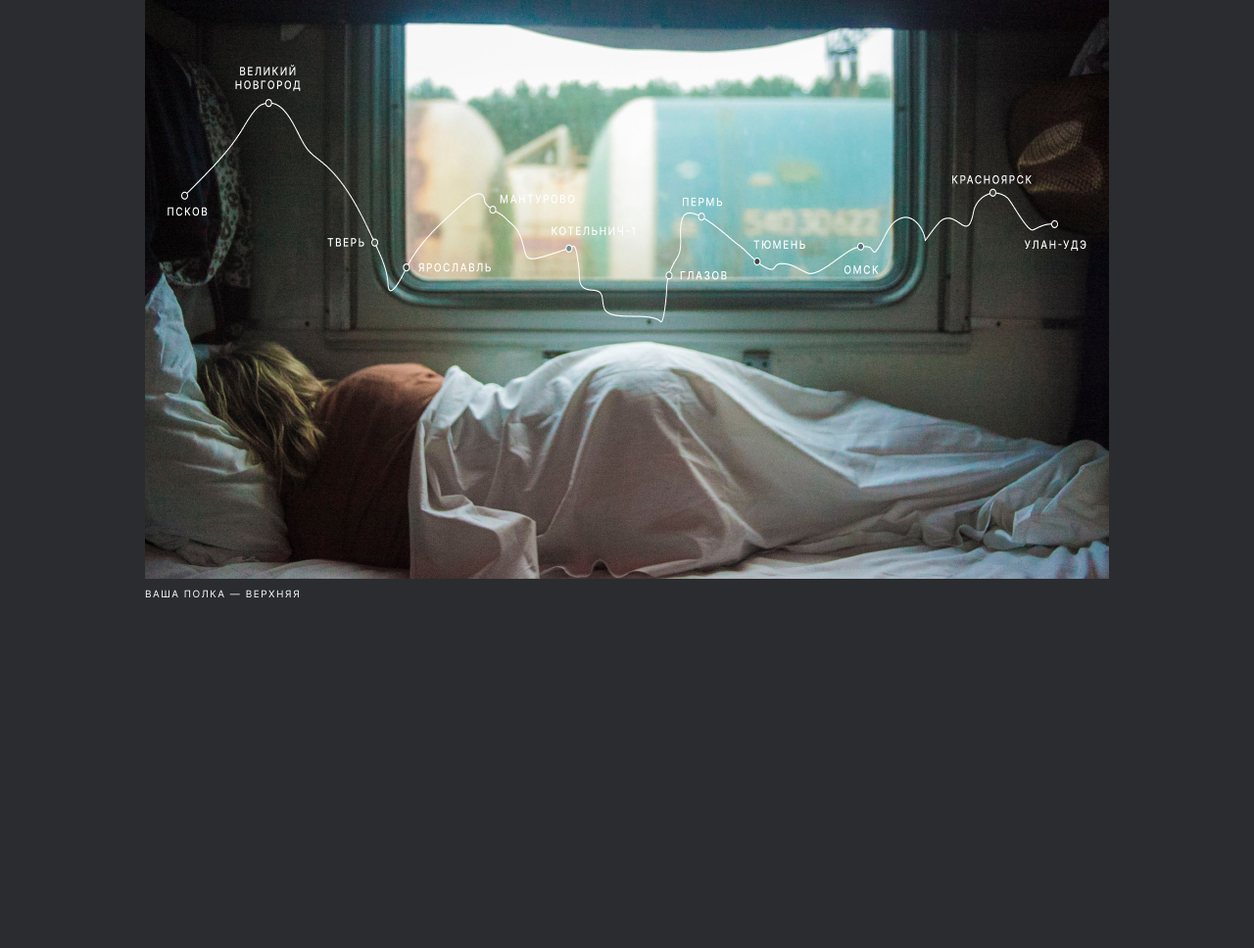
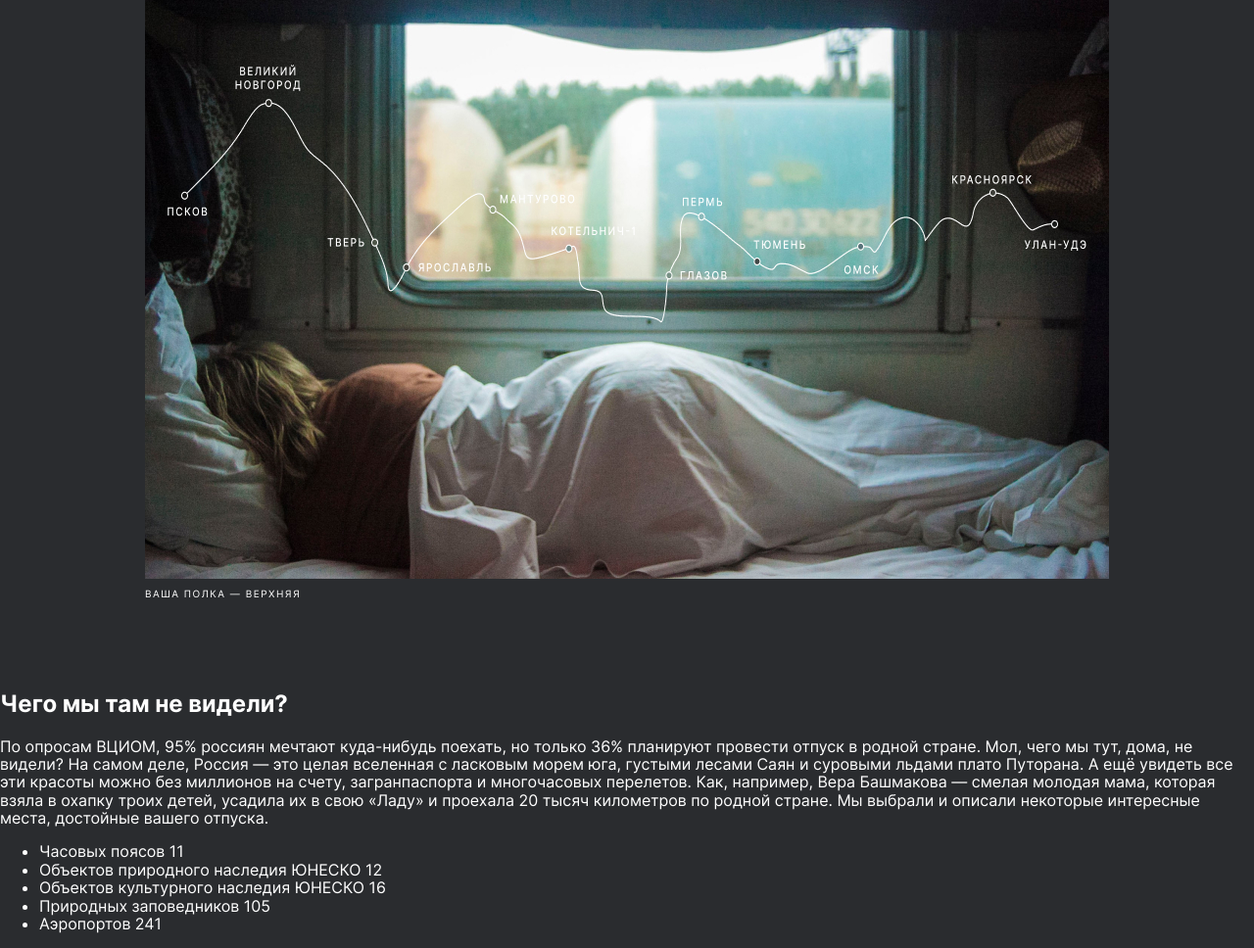
Before and after one commit to chepash/russian-travel, a plain HTML site: page index.html in a window 1280 px wide. Shown: the part 528-1496 px from the top of the page at 98% size. Before the commit the page ends 1141 px from the top, so only its background shows below. Drawn offline with Linux system fonts and the light colour scheme.

Commit message:
gsome fixes started INTRO

```diff
--- a/blocks/header/__logo/logo.css
+++ b/blocks/header/__logo/logo.css
@@ -1,7 +1,4 @@
 .header__logo {
-  /* width: 142px;
-   height: 42px; */
-
    /* лого плавно увеличивается с 142/42 до 176/52 */
    width: calc(142px + (100vw - 320px)/15);
    height: calc(42px + (100vw - 320px)/60);
--- a/blocks/lead/__caption/lead__caption.css
+++ b/blocks/lead/__caption/lead__caption.css
@@ -21,7 +21,7 @@
   }
 }
 
-/* нужно пораньше сделать переход чтобы отступ слева незаметно обнулился */
+/* нужно пораньше сделать переход чтобы отступ слева незаметно обнулился (1024-(2*24px)) */
 @media screen and (min-width: 976px) {
   .lead__caption {
     column-width: 928px;
--- a/blocks/lead/__title/lead__title.css
+++ b/blocks/lead/__title/lead__title.css
@@ -4,9 +4,6 @@
 
   /* Сохраняем переносы строк как в index.html */
   white-space: pre-line;
-
-  font-family: 'Inter';
-  color: #FFF;
 
   font-weight: 900;
   font-size: calc( 100vw / 8 ); /* 40px при ширине 320 и будет постепенно расти */
--- /dev/null
+++ b/blocks/page/__intro/page__intro.css
@@ -0,0 +1,22 @@
+/* микс для отступов БЭМ-блока intro */
+.page__intro {
+  margin-top: 64px;
+}
+
+@media screen and (min-width: 768px) {
+  .page__intro {
+    margin-top: 88px;
+  }
+}
+
+@media screen and (min-width: 1024px) {
+  .page__intro {
+    margin-top: 92px;
+  }
+}
+
+@media screen and (min-width: 1280px) {
+  .page__intro {
+
+  }
+}
--- a/blocks/root/root.css
+++ b/blocks/root/root.css
@@ -3,4 +3,5 @@
   margin: 0;
   padding: 0;
   font-family: 'Inter', Arial, sans-serif;
+  color: #FFF;
 }
--- a/index.html
+++ b/index.html
@@ -29,6 +29,17 @@
       <p class="lead__caption">ваша полка — верхняя</p>
     </section>
 
+    <section class="intro page__intro">
+      <h2 class="intro__title">Чего мы там не видели?</h2>
+      <p class="intro__text">По опросам ВЦИОМ, 95% россиян мечтают куда-нибудь поехать, но только 36% планируют провести отпуск в родной стране. Мол, чего мы тут, дома, не видели? На самом деле, Россия — это целая вселенная с ласковым морем юга, густыми лесами Саян и суровыми льдами плато Путорана. А ещё увидеть все эти красоты можно без миллионов на счету, загранпаспорта и многочасовых перелетов. Как, например, Вера Башмакова — смелая молодая мама, которая взяла в охапку троих детей, усадила их в свою «Ладу» и проехала 20 тысяч километров по родной стране. Мы выбрали и описали некоторые интересные места, достойные вашего отпуска.</p>
+      <ul class="intro__list">
+        <li>Часовых поясов 11</li>
+        <li>Объектов природного наследия ЮНЕСКО 12</li>
+        <li>Объектов культурного наследия ЮНЕСКО 16</li>
+        <li>Природных заповедников 105</li>
+        <li>Аэропортов 241</li>
+      </ul>
+    </section>
 
   </div>
 </body>
--- a/pages/index.css
+++ b/pages/index.css
@@ -15,3 +15,9 @@
 @import url(../blocks/lead/__subtitle/lead__subtitle.css);
 @import url(../blocks/lead/__image/lead__image.css);
 @import url(../blocks/lead/__caption/lead__caption.css);
+
+@import url(../blocks/intro/intro.css);
+@import url(../blocks/page/__intro/page__intro.css); /* микс для отступов БЭМ-блока intro */
+@import url(../blocks/intro/__title/intro__title.css);
+@import url(../blocks/intro/__text/intro__text.css);
+@import url(../blocks/intro/__list/intro__list.css);
```
Also changed, not shown: blocks/intro/__list/intro__list.css (added), blocks/intro/__text/intro__text.css (added), blocks/intro/__title/intro__title.css (added), blocks/intro/intro.css (added).
